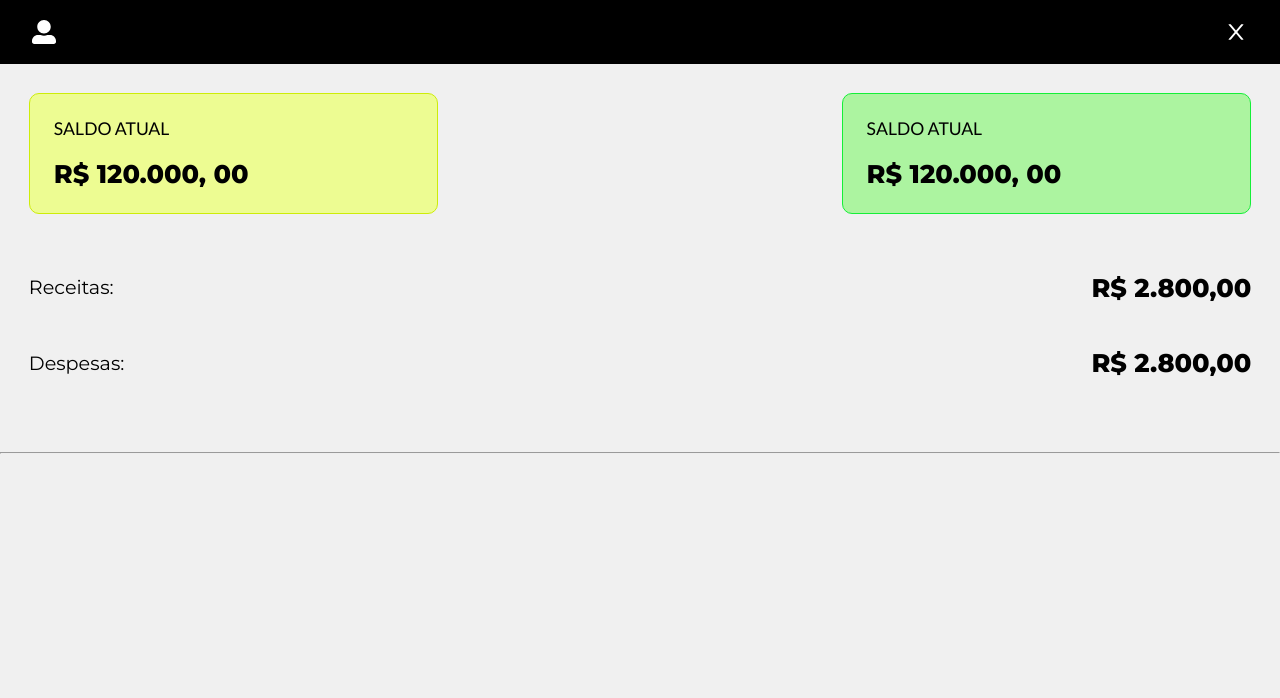
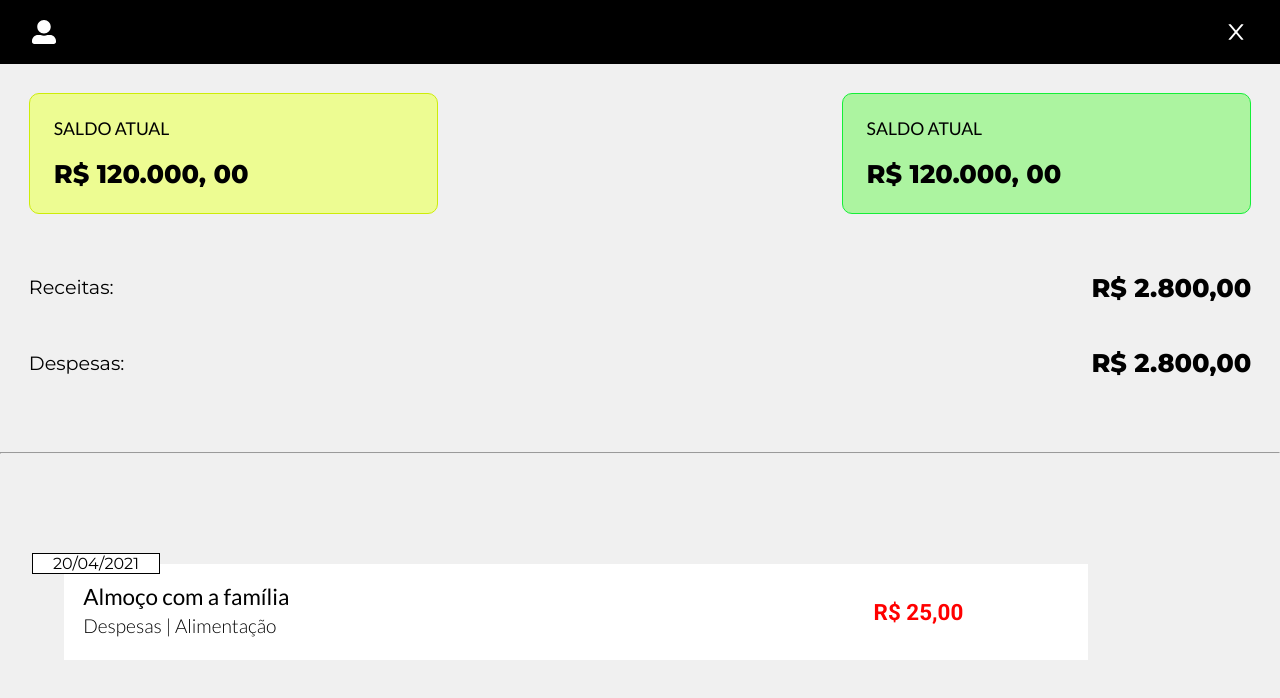
Before and after one commit to AndersonUfop/Treinamento-React-JS-VisaoJR, a Next.js app: page / in a window 1280 px wide. Shown: the top 698 px of the page. Built offline with nearby package versions, Linux system fonts and the light colour scheme.

Commit message:
Transaction Listing Creation

```diff
--- /dev/null
+++ b/src/components/Listing.tsx
@@ -0,0 +1,20 @@
+import styles from '../styles/components/Listing.module.css';
+
+export function Listing() {
+    return (
+        <div className={styles.containerTransactions}>
+            <div className={styles.date}>
+                <small>20/04/2021</small>
+            </div>
+            <div className={styles.transaction}>
+                <div className={styles.description}>
+                    <strong>Almoço com a família</strong>
+                    <small>Despesas | Alimentação</small>
+                </div>
+                <div className={styles.price}>
+                    <strong>R$ 25,00</strong>
+                </div>
+            </div>
+        </div>
+    );
+}
--- a/src/pages/index.tsx
+++ b/src/pages/index.tsx
@@ -1,6 +1,7 @@
 import Head from 'next/head';
 import { BalanceCard } from '../components/BalanceCard';
 import { IncomesAndExpenses } from '../components/IncomesAndExpenses';
+import { Listing } from '../components/Listing';
 import { MonthBalanceCard } from '../components/MonthBalanceCard';
 import { SideBar } from '../components/Sidebar';
 
@@ -20,6 +21,7 @@ export default function Home() {
         <section className={styles.incomesAndExpenses}>
           <IncomesAndExpenses/>
           <hr/>
+          <Listing/>
         </section>
       </main>
 
--- /dev/null
+++ b/src/styles/components/Listing.module.css
@@ -0,0 +1,111 @@
+.containerTransactions {
+    padding: 2rem;
+    display: flex;
+    flex-direction: column;
+
+    margin-top: 4.2rem;
+}
+
+
+
+
+.containerTransactions .date {
+    display: flex;
+    align-items: center;
+    border: 1px solid;
+    width: 8rem;
+    justify-content: center;
+
+    background: var(--lightBase);
+
+    position: relative;
+    margin-bottom: -10px;
+
+
+
+}
+
+.containerTransactions .date small {
+    font-family: 'Montserrat';
+    font-weight: 400;
+    font-size: 1rem;
+}
+
+.containerTransactions .transaction {
+    display: flex;
+    flex-direction: row;
+    justify-content: space-between;
+
+
+    background: var(--lightBase);
+
+    max-width: 32rem;
+    height: 6rem;
+
+    padding: 1.2rem;
+    margin-left: 2rem;
+
+    transition: color 0.2s;
+}
+
+.containerTransactions .transaction:hover{
+    cursor: pointer;
+    color: #1263E6;
+}
+
+.containerTransactions .transaction .description {
+    display: flex;
+    flex-direction: column;
+}
+
+.containerTransactions .transaction .description strong {
+    font-family: 'Lato';
+    font-size: 1.2rem;
+    font-weight: 500;
+}
+
+.containerTransactions .transaction .description small {
+    font-family: 'Lato';
+    font-size: 1rem;
+    font-weight: 300;
+
+    margin-top: 0.2rem;
+}
+
+.containerTransactions .transaction .price {
+    display: flex;
+    flex-direction: row;
+    align-items: center;
+
+    margin-right: 2.4rem;
+}
+
+.containerTransactions .transaction .price strong {
+    font-family: 'Roboto';
+    font-size: 1rem;
+    font-weight: 700;
+
+    color: var(--red);
+}
+
+@media (min-width: 720px) {
+    .containerTransactions .transaction {
+        max-width: 64rem;
+    }
+
+    .containerTransactions .transaction .description strong {
+        font-size: 1.4rem;
+    }
+
+    .containerTransactions .transaction .description small {
+        font-size: 1.2rem;
+    }
+
+    .containerTransactions .transaction .price strong {
+        font-size: 1.4rem;
+
+        margin-right: 4.2rem;
+
+    }
+
+}
```
